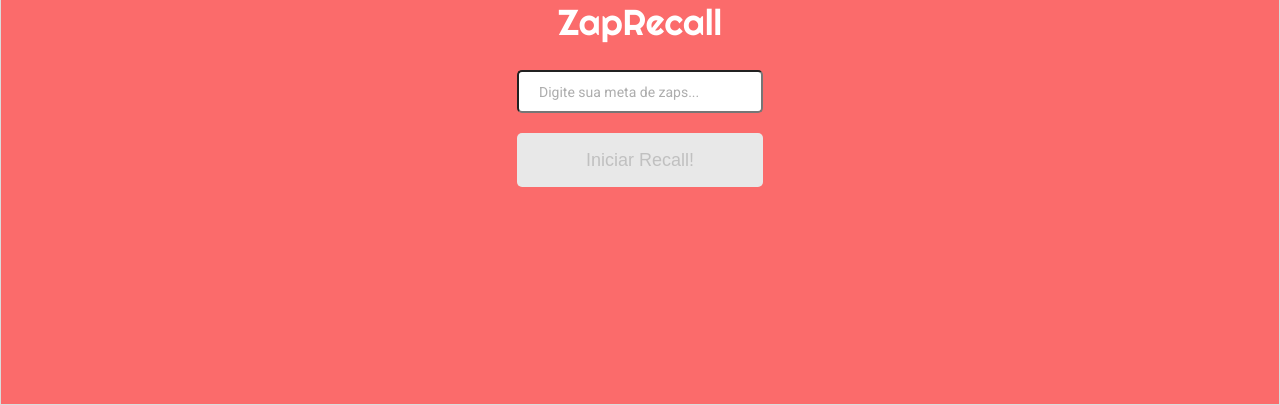
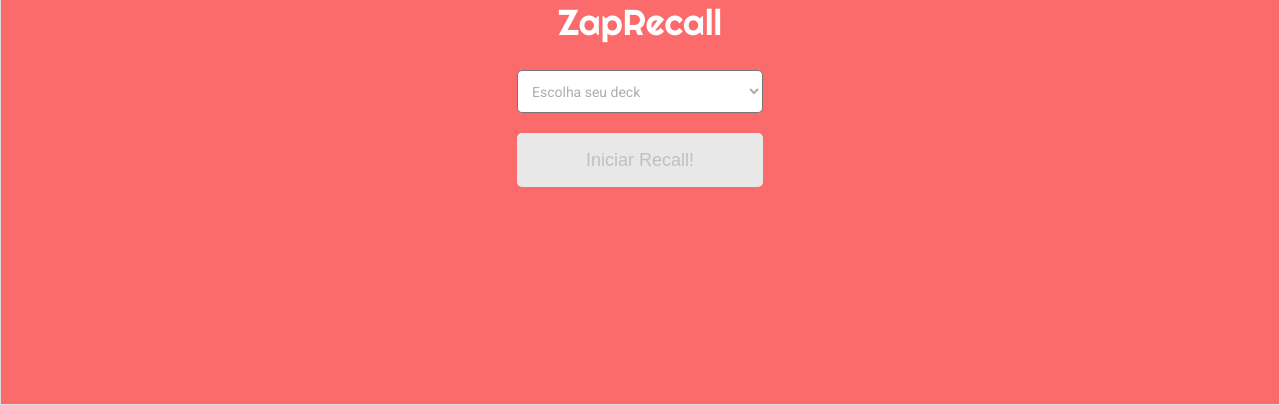
Before and after one commit to matheusnamorim/ZapRecall, a React app: page / in a window 1280 px wide. Shown: the part 395-800 px from the top of the page. Built offline with nearby package versions, Linux system fonts and the light colour scheme; a web font is replaced by a local one.

Commit message:
Escolhendo Deck de FlashCard

```diff
--- a/src/components/App.js
+++ b/src/components/App.js
@@ -7,6 +7,7 @@ import '../assets/css/main.css';
 function App(){
 
     const arrayQuestions = [
+        {deck1: [
             {question:"O que é JSX?", answers: "Uma extensão de linguagem do JavaScript", state: false},
             {question:"O React é _ ", answers: "Uma biblioteca JavaScript para construção de interfaces", state: false},
             {question:"Componentes devem iniciar com _ ", answers: "Letra maiúscula", state: false},
@@ -15,16 +16,54 @@ function App(){
             {question:"Usamos o npm para _", answers: "Gerenciar os pacotes necessários e suas dependências", state: false},
             {question:"Usamos props para _", answers: "Passar diferentes informações para componentes", state: false},
             {question:"Usamos estado (state) para _", answers: "Dizer para o React quais informações quando atualizadas devem renderizar a tela novamente", state: false}
+        ], type: 'React 1'},
+        {deck2: [
+            {question:"O que é JSX?", answers: "Uma extensão de linguagem do JavaScript", state: false},
+            {question:"O React é _ ", answers: "Uma biblioteca JavaScript para construção de interfaces", state: false},
+            {question:"Componentes devem iniciar com _ ", answers: "Letra maiúscula", state: false},
+            {question:"Podemos colocar _ dentro do JSX", answers: "Expressões", state: false},
+            {question:"O ReactDOM nos ajuda _", answers: "Interagindo com a DOM para colocar componentes React na mesma", state: false},
+            {question:"Usamos o npm para _", answers: "Gerenciar os pacotes necessários e suas dependências", state: false},
+            {question:"Usamos props para _", answers: "Passar diferentes informações para componentes", state: false},
+            {question:"Usamos estado (state) para _", answers: "Dizer para o React quais informações quando atualizadas devem renderizar a tela novamente", state: false},
+            {question:"O que é JSX?", answers: "Uma extensão de linguagem do JavaScript", state: false},
+            {question:"O React é _ ", answers: "Uma biblioteca JavaScript para construção de interfaces", state: false},
+            {question:"Componentes devem iniciar com _ ", answers: "Letra maiúscula", state: false},
+            {question:"Podemos colocar _ dentro do JSX", answers: "Expressões", state: false},
+            {question:"O ReactDOM nos ajuda _", answers: "Interagindo com a DOM para colocar componentes React na mesma", state: false},
+            {question:"Usamos o npm para _", answers: "Gerenciar os pacotes necessários e suas dependências", state: false},
+            {question:"Usamos props para _", answers: "Passar diferentes informações para componentes", state: false},
+            {question:"Usamos estado (state) para _", answers: "Dizer para o React quais informações quando atualizadas devem renderizar a tela novamente", state: false}
+        ], type: 'React 2'},
+        {deck3: [
+            {question:"O que é JSX?", answers: "Uma extensão de linguagem do JavaScript", state: false},
+            {question:"O React é _ ", answers: "Uma biblioteca JavaScript para construção de interfaces", state: false},
+            {question:"Componentes devem iniciar com _ ", answers: "Letra maiúscula", state: false},
+            {question:"Podemos colocar _ dentro do JSX", answers: "Expressões", state: false},
+            {question:"O ReactDOM nos ajuda _", answers: "Interagindo com a DOM para colocar componentes React na mesma", state: false}
+        ], type: 'React 3'},
     ];
-    arrayQuestions.sort(() => Math.random() - 0.5);
+
     const [screen, setScreen] = React.useState(0);
-    const [inc , setInc] = React.useState(0);
     const [inputValue, setInputValue] = React.useState('');
+    const [inputValueDeck, setInputValueDeck] = React.useState('');
+    const [length, setLength] = React.useState(0);
 
     if(screen === 0){
-        return (<><HomeScreen screen={setScreen} length={arrayQuestions.length} setInputValue={setInputValue} inc={inc} setInc={setInc}/></>);
+        return (<><HomeScreen array={arrayQuestions} length={length} setLength={setLength} screen={setScreen} setInputValue={setInputValue} setInputValueDeck={setInputValueDeck}/></>);
     }else if(screen === 1){
-        return (<><QuestionsScreen screen={setScreen} zap={inputValue} arrayQuestions={arrayQuestions} /></>);
+        if(inputValueDeck === '1'){
+            arrayQuestions[0].deck1.sort(() => Math.random() - 0.5);
+            return (<><QuestionsScreen screen={setScreen} zap={inputValue} arrayQuestions={arrayQuestions[0].deck1} /></>);
+        }
+        if(inputValueDeck === '2'){
+            arrayQuestions[1].deck2.sort(() => Math.random() - 0.5);
+            return (<><QuestionsScreen screen={setScreen} zap={inputValue} arrayQuestions={arrayQuestions[1].deck2} /></>);
+        }
+        if(inputValueDeck === '3'){
+            arrayQuestions[2].deck3.sort(() => Math.random() - 0.5);
+            return (<><QuestionsScreen screen={setScreen} zap={inputValue} arrayQuestions={arrayQuestions[2].deck3} /></>);
+        }
     }
 }
 {/**/}
--- a/src/components/HomeScreen/HomeScreen.js
+++ b/src/components/HomeScreen/HomeScreen.js
@@ -3,16 +3,27 @@ import './style.css';
 import LoginButton from '../LoginButton/LoginButton';
 import img from '../../assets/img/logo.svg';
 
-export default function HomeScreen({screen, length, setInputValue, inc, setInc}){
+export default function HomeScreen({array, screen, setInputValue, setInputValueDeck, length, setLength}){
+
 
     const [inputValueAux, setInputValueAux] = React.useState('');
-    if(inc === 0) alert('A meta de zaps deve ser um número entre 1 e ' + length);
-    setInc(1);
+    const [deckAux, setDeckAux] = React.useState('');
 
     function checkValue(){
         setInputValue(inputValueAux);
+
+        if(deckAux === '1') setLength(array[0].deck1.length);
+        if(deckAux === '2') setLength(array[1].deck2.length);
+        if(deckAux === '3') setLength(array[2].deck3.length);
+
         if(inputValueAux <= 0 || inputValueAux > length)  return false;
         else return true;
+    }
+
+    function checkDeck(){
+        setInputValueDeck(deckAux);
+        if(deckAux != '') return true;
+        else return false
     }
 
     return (
@@ -20,9 +31,20 @@ export default function HomeScreen({screen, length, setInputValue, inc, setInc})
         <img src={img}/>
         <p>ZapRecall</p>
 
+        <div className={`${checkDeck() ? '' : 'hidden'}`}>
         <input className={`${checkValue() ? 'inputZap inputValid' : 'inputZap'}`} value={inputValueAux} onChange={(e) => setInputValueAux(e.target.value)} type='number' placeholder='Digite sua meta de zaps...'/>
+        </div>
+
+        <select name='decks' className={`${checkDeck() ? 'hidden' : 'decks'}`} value={deckAux} onChange={(e) => setDeckAux(e.target.value)}>
+            <option value=''>Escolha seu deck</option>
+            <option value='1'>{array[0].type} (Nº flashCards {array[0].deck1.length})</option>
+            <option value='2'>{array[1].type} (Nº flashCards {array[1].deck2.length})</option>
+            <option value='3'>{array[2].type} (Nº flashCards {array[2].deck3.length})</option>
+        </select>
 
         <LoginButton type={checkValue()} screen={screen}/>
+
+
 
       </div>
     );
--- a/src/components/HomeScreen/style.css
+++ b/src/components/HomeScreen/style.css
@@ -47,3 +47,20 @@
     font-size: 14px;
     color: #ADADAD;
 }
+
+.decks{
+    padding: 10px;
+    margin-bottom: 20px;
+    width: 246px;
+    height: 43px;
+    border-radius: 5px;
+    background-color: #FFFFFF;
+    font-family: 'Roboto', sans-serif;
+    font-weight: 400;
+    font-size: 14px;
+    color: #ADADAD;
+}
+
+.hidden{
+    display: none;
+}
```
Lines whose indentation alone changed are shown as unchanged.
